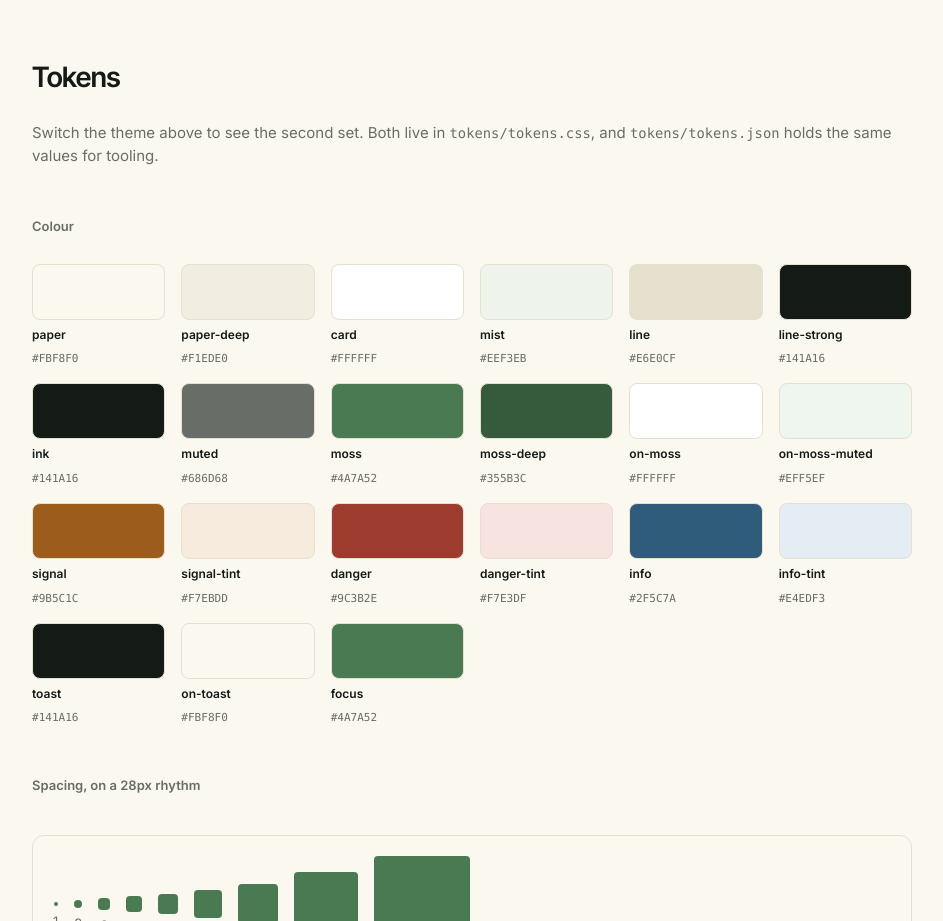
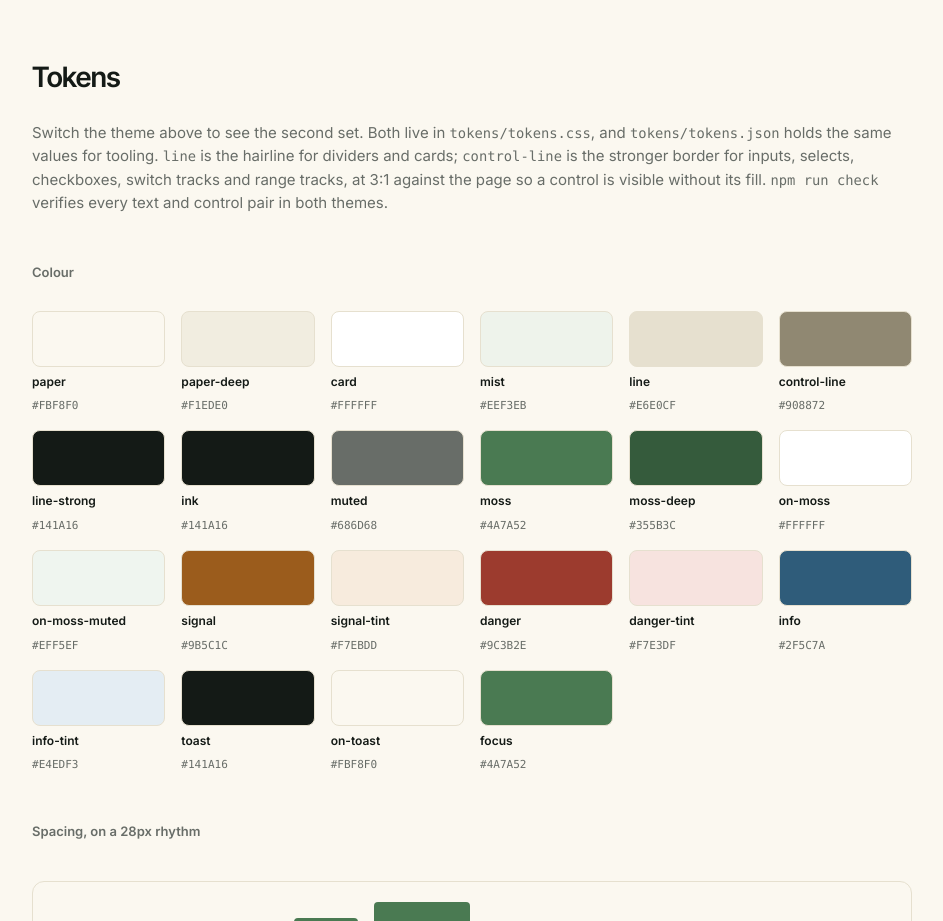
Before and after one commit to danielpsf/swiss-moss, a website: page index.html in a window 1280 px wide. Shown: the part 836-1757 px from the top of the page, without its empty margins (298-1241 px from the left). Drawn offline with Linux system fonts and the light colour scheme.

Commit message:
docs: document control-line, the contrast check and the changelog
Co-Authored-By: Claude Sonnet 5.5 <noreply@anthropic.com>
Signed-off-by: Daniel Fernandes <3307367+danielpsf@users.noreply.github.com>

```diff
--- a/index.html
+++ b/index.html
@@ -67,7 +67,7 @@
 
     <section id="tokens" class="sm-stack">
       <h2 class="sm-title">Tokens</h2>
-      <p class="sm-body sm-muted">Switch the theme above to see the second set. Both live in <span class="sm-mono">tokens/tokens.css</span>, and <span class="sm-mono">tokens/tokens.json</span> holds the same values for tooling.</p>
+      <p class="sm-body sm-muted">Switch the theme above to see the second set. Both live in <span class="sm-mono">tokens/tokens.css</span>, and <span class="sm-mono">tokens/tokens.json</span> holds the same values for tooling. <span class="sm-mono">line</span> is the hairline for dividers and cards; <span class="sm-mono">control-line</span> is the stronger border for inputs, selects, checkboxes, switch tracks and range tracks, at 3:1 against the page so a control is visible without its fill. <span class="sm-mono">npm run check</span> verifies every text and control pair in both themes.</p>
       <p class="sub">Colour</p>
       <div class="sm-grid" style="grid-template-columns:repeat(auto-fill,minmax(120px,1fr))" id="swatches"></div>
       <p class="sub">Spacing, on a 28px rhythm</p>
@@ -380,7 +380,7 @@
 <script src="js/swiss-moss.js"></script>
 <script>
   // Swatches and spacing from the live custom properties, so they always match the active theme.
-  const names = ["paper","paper-deep","card","mist","line","line-strong","ink","muted","moss","moss-deep","on-moss","on-moss-muted","signal","signal-tint","danger","danger-tint","info","info-tint","toast","on-toast","focus"];
+  const names = ["paper","paper-deep","card","mist","line","control-line","line-strong","ink","muted","moss","moss-deep","on-moss","on-moss-muted","signal","signal-tint","danger","danger-tint","info","info-tint","toast","on-toast","focus"];
   const sw = document.getElementById("swatches");
   const drawSwatches = () => { const cs = getComputedStyle(document.documentElement); sw.innerHTML = names.map(n => `<div class="sm-swatch"><i style="background:var(--sm-${n})"></i><b>${n}</b><span class="sm-mono sm-muted">${cs.getPropertyValue("--sm-"+n).trim()}</span></div>`).join(""); };
   drawSwatches(); new MutationObserver(drawSwatches).observe(document.documentElement, {attributes:true, attributeFilter:["data-theme"]}); matchMedia("(prefers-color-scheme: dark)").addEventListener("change", drawSwatches);
```
Also changed, not shown: CHANGELOG.md, README.md.
